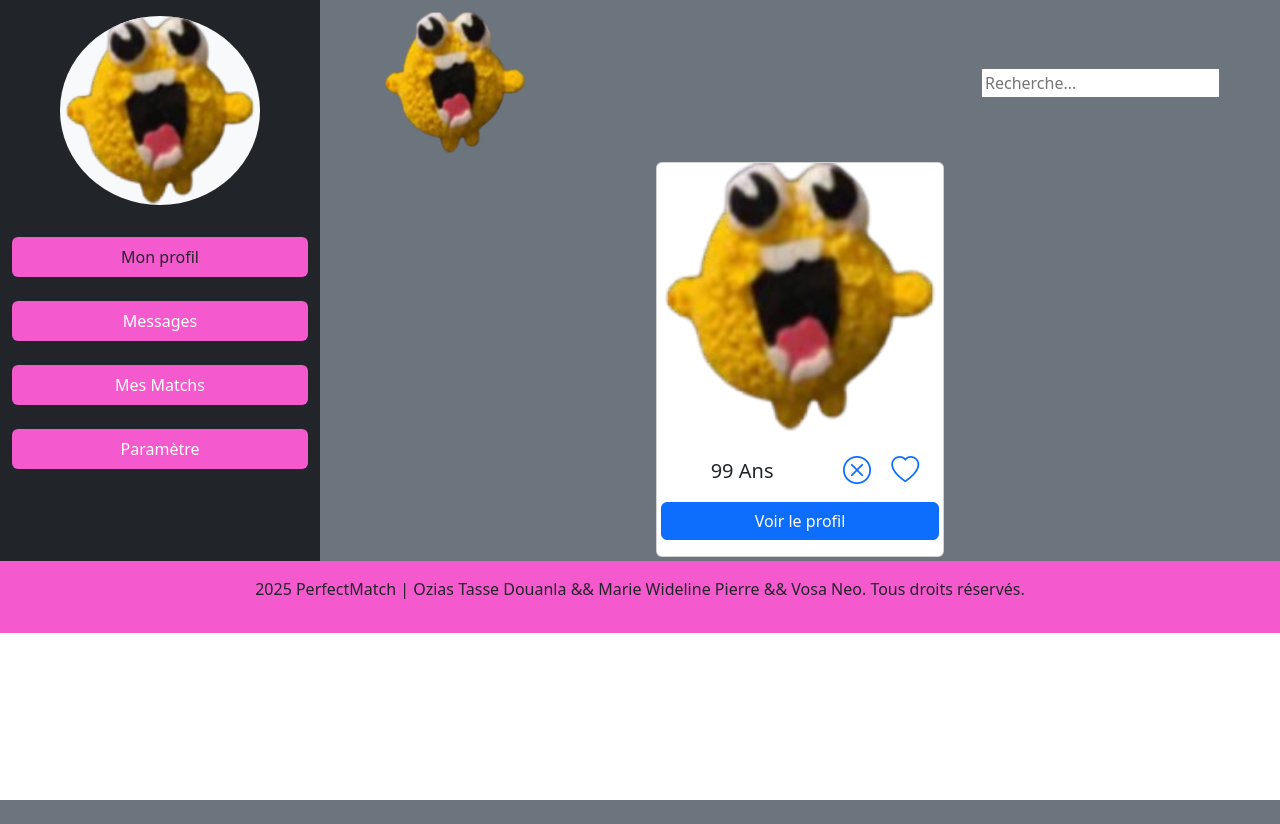
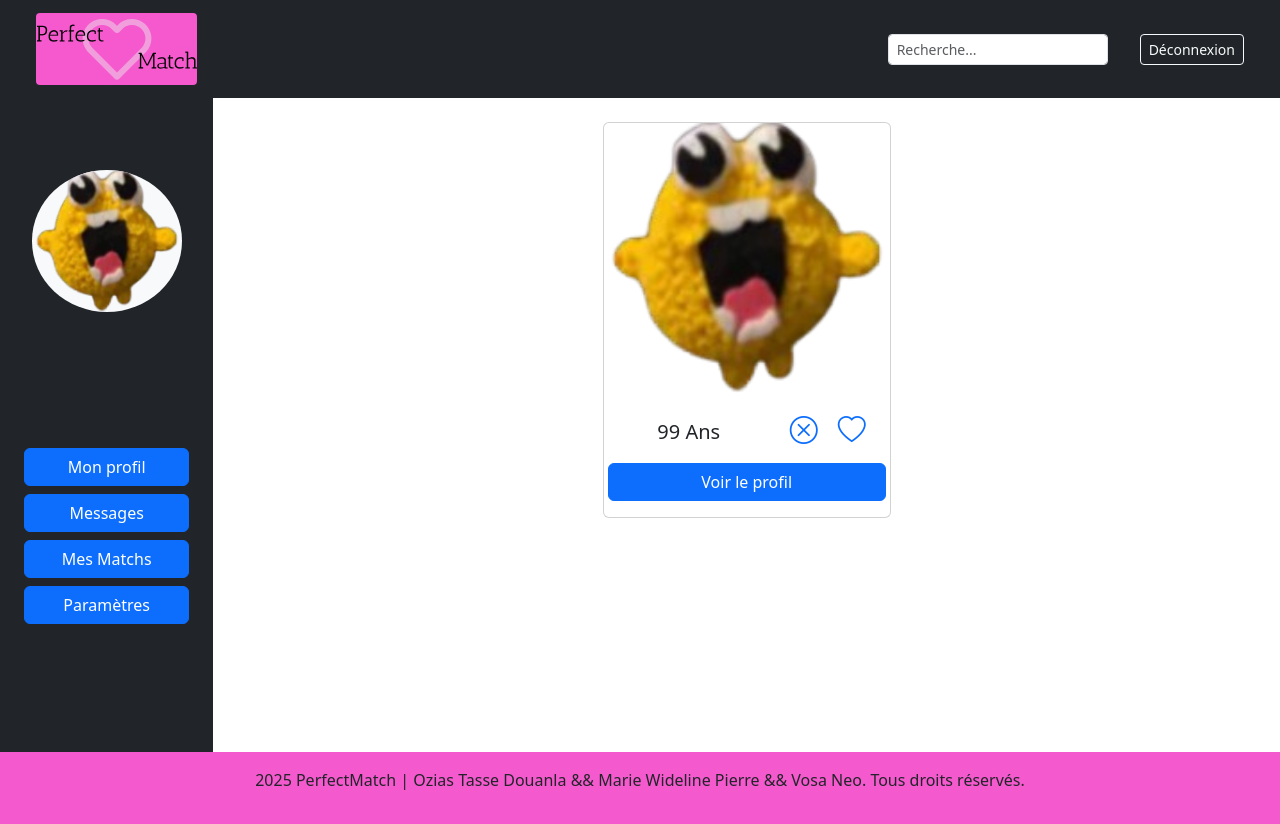
Before and after one commit to Ozias22/Projet-Web, a Django app: page /accueil/ in a window 1280 px wide. Before the commit the page ends 800 px from the top, so only its background shows below. Run offline with Django 5.2, Linux system fonts and the light colour scheme.

Commit message:
feat(): modification UI

```diff
--- a/PerfectMatch/utilisateurs/templates/utilisateurs/_base_utilisateur.html
+++ b/PerfectMatch/utilisateurs/templates/utilisateurs/_base_utilisateur.html
@@ -4,69 +4,84 @@
 <html lang="fr">
   <head>
     <meta charset="UTF-8" />
-    <meta name="viewport" content="width=device-width, initial-scale=1.0"/>
-
+    <meta name="viewport" content="width=device-width, initial-scale=1.0" />
     <!-- icone du site -->
     <link rel="icon" href="" />
     <!-- style bootstrap? -->
-    <link rel="stylesheet" href="https://cdn.jsdelivr.net/npm/bootstrap-icons@1.13.1/font/bootstrap-icons.min.css">
+    <link rel="stylesheet" href="https://cdn.jsdelivr.net/npm/bootstrap-icons@1.13.1/font/bootstrap-icons.min.css" />
     <link href="https://cdn.jsdelivr.net/npm/bootstrap@5.3.0/dist/css/bootstrap.min.css" rel="stylesheet" />
     <!-- titre tu site -->
-    <title>{% block title %}PerfectMatch{% endblock %}</title>
-
+    <title>
+      {% block title %}
+        PerfectMatch - Accueil
+      {% endblock %}
+    </title>
     <!-- script javascript -->
     <script src="https://cdn.jsdelivr.net/npm/bootstrap@5.3.3/dist/js/bootstrap.bundle.min.js" defer></script>
-    {% block script %}{% endblock %}
+    {% block script %}
+    {% endblock %}
   </head>
 
   <body class="d-flex flex-column min-vh-100">
     <!-- Accescibilitee avec tabulation -->
-    <a class="visually-hidden-focusable" href="#content">Access au contenu</a>
+    <a class="visually-hidden-focusable" href="#content">Accèss au contenu</a>
+
+    <div class="container-fluid p-0">
+      <header class="p-0">
+        <nav class="navbar navbar-expand-lg navbar-dark bg-dark px-4">
+          <div class="container-fluid">
+            <a class="navbar-brand d-flex align-items-center" href="{% url 'accueil' %}">
+              <img src="{% static 'utilisateurs/images/Untitled.jpg' %}" alt="Logo" class="me-2 rounded-1" />
+              <h2 class="visually-hidden">PerfectMatch</h2>
+            </a>
+
+            <div class="d-flex align-items-center">
+              <form class="d-flex me-3">
+                {% csrf_token %}
+                <input class="form-control form-control-sm" type="search" placeholder="Recherche..." aria-label="Barre de recherche" />
+              </form>
+              <span class="me-3 text-white">{{ user.username }}</span>
+              <a href="#" class="btn btn-outline-light btn-sm">Déconnexion</a>
+            </div>
+          </div>
+        </nav>
+      </header>
+    </div>
 
     <div class="container-fluid">
-      <header class="p-0">
       <div class="row">
-          <nav class="col-3 d-md-block bg-dark text-white sidebar collapse show" id="sidebarMenu">
-            <div class="position-sticky pt-3 text-center">
-              <img class="img-fluid rounded-circle bg-light" src="{% static 'utilisateurs/images/happy.png' %}" width="200" height="200" alt="" />
-              <p class="h1">{{ user.username }}</p>
-              <ul class="nav flex-column">
+        <!-- 🔹 SIDEBAR -->
+        <nav id="sidebarMenu" class="col-md-3 col-lg-2 d-md-block bg-dark sidebar p-4 text-center">
+          <div class="sticky-top py-5">
+            <img class="img-fluid rounded-circle bg-light mb-3" src="{% static 'utilisateurs/images/happy.png' %}" width="150" height="150" alt="profile picture"/>
+            <h4 class="text-white pb-5">{{ user.username }}</h4>
+
+            <ul class="nav flex-column mt-4 py-5">
               <li class="nav-item">
-                  <a class="nav-link text-dark btn btn-primary mt-4" href="{% url 'profil'%}" style="background-color: #F559CE;">Mon profil</a>
+                <a class="btn btn-primary w-100 mb-2" href="{% url 'profil' %}">Mon profil</a>
               </li>
               <li class="nav-item">
-                  <a class="nav-link text-white btn btn-primary mt-4" style="background-color: #F559CE;" href="">Messages</a>
+                <a class="btn btn-primary w-100 mb-2" href="#">Messages</a>
               </li>
               <li class="nav-item">
-                  <a class="nav-link text-white btn btn-primary mt-4" style="background-color: #F559CE;" href="">Mes Matchs</a>
+                <a class="btn btn-primary w-100 mb-2" href="#">Mes Matchs</a>
               </li>
               <li class="nav-item">
-                  <a class="nav-link text-white btn btn-primary mt-4" style="background-color: #F559CE;" href="">Paramètre</a>
+                <a class="btn btn-primary w-100 mb-2" href="#">Paramètres</a>
               </li>
             </ul>
           </div>
         </nav>
-          <div class="col-9 bg-secondary py-1 px-5">
-            <nav class="navbar navbar-expand-lg navbar-dark">
-              <div class="container-fluid">
-                <a href="{% url 'accueil' %}"><img class="img-fluid" src="{% static 'utilisateurs/images/happy.png' %}" width="150" height="150" alt="" /></a>
-                <form action="" novalidate>
-                  <label class="visually-hidden" for="test">Zone de recherche</label>
-                  <input name="test" id="test" type="search" placeholder="Recherche..." />
-                </form>
-              </div>
-            </nav>
-            <main class="">
+
+        <!-- 🔹 MAIN CONTENT -->
+        <main class="col-md-9 ms-sm-auto col-lg-10 px-md-4 py-4">
           {% block main %}
-                Lorem ipsum dolor sit amet consectetur adipisicing elit. Et ipsum dignissimos necessitatibus itaque dicta possimus porro perferendis asperiores non! Minus voluptates, a voluptatem dolor neque dolore veritatis magni doloribus quae!
           {% endblock %}
         </main>
       </div>
     </div>
-      </header>
-    </div>
 
-    <footer class="py-3 text-center" style="background-color: #F559CE;">
+    <footer class="py-3 text-center mt-auto" style="background-color: #F559CE;">
       <p>2025 PerfectMatch | Ozias Tasse Douanla && Marie Wideline Pierre && Vosa Neo. Tous droits réservés.</p>
     </footer>
   </body>
```
Also changed, not shown: PerfectMatch/utilisateurs/templates/utilisateurs/_base_visiteur.html (+2 -10 lines). Lines whose indentation alone changed are shown as unchanged.
